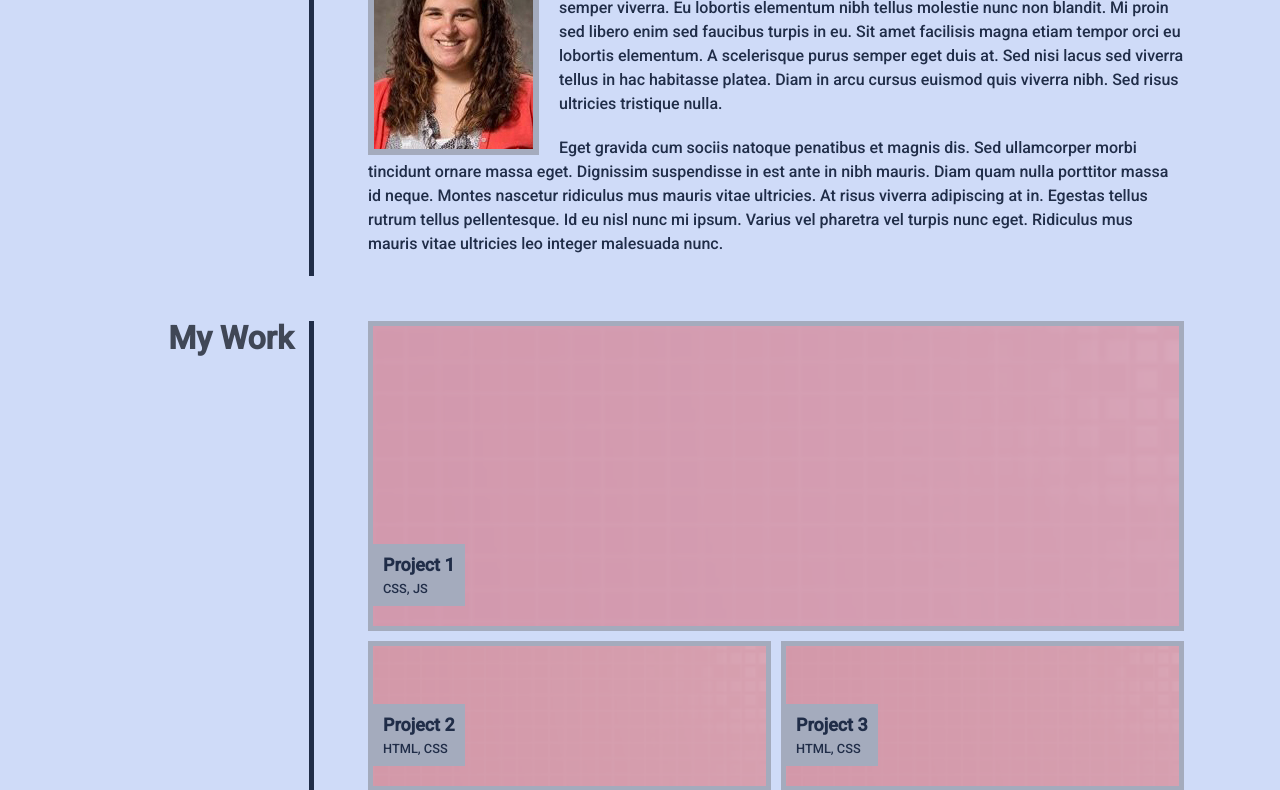
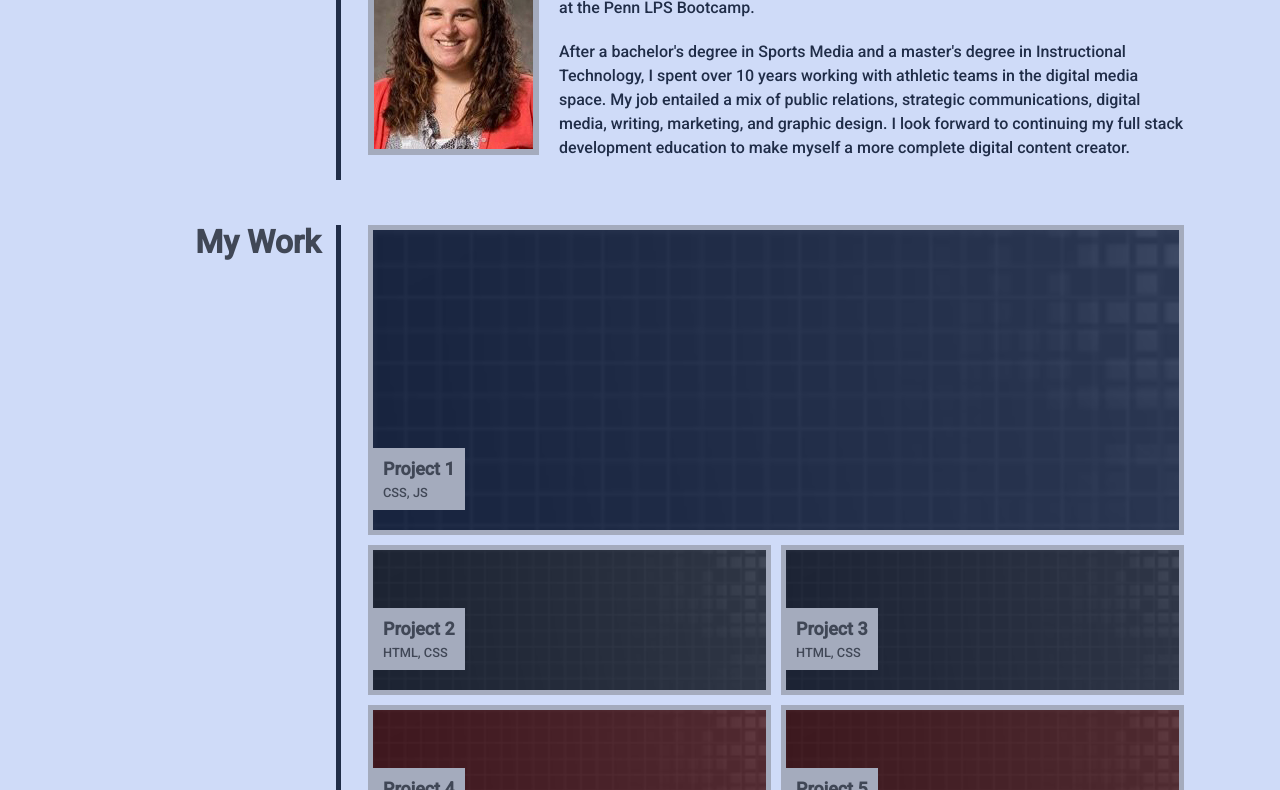
Before and after one commit to LFerrett/portfolio_ljf, a plain HTML site: page index.html in a window 1280 px wide. Shown: the part 485-1275 px from the top of the page. Drawn offline with Linux system fonts and the light colour scheme.

Commit message:
Near final commit of cleaned up css, html, finished readme file, and final assets.

```diff
--- a/assets/style.css
+++ b/assets/style.css
@@ -11,6 +11,11 @@
   --dark: #404756;
   --light: #cfdbf8;
   --dkpink: #ad878e;
+}
+
+/* Makes the page scroll more pleasing */
+html {
+  scroll-behavior: smooth;
 }
 
 /* Defines body styles, including a Google Font */
@@ -53,9 +58,6 @@ header h1 {
   line-height: 1;
 }
 
-header a:hover {
-  color: var(--light);
-}
 
 /* Styles the navigation, including placement and hover properties, giving a gradient background that grows */
 nav {
@@ -169,7 +171,7 @@ main {
   color: var(--dkblue);
 }
 
-/* Styles the projects into a grid with border and image changing on hover. Project grid is set to have the top, featured project as the first child, to take up the full length of the grid */
+/* Styles the projects into a grid with border and opacity changing on hover. Project grid is set to have the top, featured project as the first child, to take up the full length of the grid */
 .project-container {
   display: grid;
   column-gap: 10px;
@@ -180,9 +182,8 @@ main {
 }
 
 .project {
+  grid-column: span 6;
   border: 5px solid var(--gray);
-  grid-column: span 6;
-  background-color: var(--pink);
   color: var(--dkblue);
   min-height: 100px;
   display: flex;
@@ -201,11 +202,13 @@ main {
 }
 
 .project:hover {
-  background-color: var(--dkpink), opacity:0.5;;
+  border-color: var(--dkpink);
+  opacity:75%;
   border-radius: 6px;
 }
 
 .project div {
+  color:var(--dark);
   background-color: var(--gray);
   padding: 8px 10px;
 }
@@ -310,15 +313,15 @@ footer  {
       align-items: center;
   }
 }
-@media screen and (max-width: 768px) {
+@media screen and (max-width: 700px) {
   .grid-item,
   .grid-item:first-child {
       grid-column: 1 / -1;
   }
 
   .grid-container {
-      grid-auto-rows: minmax(200px, 1fr);
-  }
+    grid-auto-rows: minmax(200px, 1fr);
+}
 
   .contact address {
       flex-direction: column;
--- a/index.html
+++ b/index.html
@@ -1,5 +1,6 @@
 <!DOCTYPE html>
 <html lang="en">
+<!-- Head includes links to css and external font -->
 
 <head>
     <meta charset="UTF-8" />
@@ -13,6 +14,7 @@
 </head>
 
 <body>
+    <!-- Navigation menu -->
     <header>
         <h1>Lauren Ferrett</h1>
         <nav>
@@ -23,39 +25,40 @@
                 target="blank">Resume</a>
         </nav>
     </header>
-
+    <!-- Banner image with subheading -->
     <section class="banner">
         <div>
             <h2>Digital Media Specialist</h2>
         </div>
     </section>
-
+    <!-- Main page container -->
     <main class="page-container">
+        <!-- About me section + headshot -->
         <section class="page-section">
+            <a name="about"></a>
             <h2>About Me</h2>
             <div>
                 <img src="../portfolio_ljf/assets/images/ferrett_headshot.jpg">
-                <p>Lorem ipsum dolor sit amet, consectetur adipiscing elit, sed do eiusmod tempor incididunt ut labore
-                    et dolore magna aliqua. Accumsan tortor posuere ac ut consequat semper viverra. Eu lobortis
-                    elementum nibh tellus molestie nunc non blandit. Mi proin sed libero enim sed faucibus turpis in eu.
-                    Sit amet facilisis magna etiam tempor orci eu lobortis elementum. A scelerisque purus semper eget
-                    duis at. Sed nisi lacus sed viverra tellus in hac habitasse platea. Diam in arcu cursus euismod quis
-                    viverra nibh. Sed risus ultricies tristique nulla.</p>
-                <p>Eget gravida cum sociis natoque penatibus et magnis dis. Sed ullamcorper morbi tincidunt ornare massa
-                    eget. Dignissim suspendisse in est ante in nibh mauris. Diam quam nulla porttitor massa id neque.
-                    Montes nascetur ridiculus mus mauris vitae ultricies. At risus viverra adipiscing at in. Egestas
-                    tellus rutrum tellus pellentesque. Id eu nisl nunc mi ipsum. Varius vel pharetra vel turpis nunc
-                    eget. Ridiculus mus mauris vitae ultricies leo integer malesuada nunc. </p>
+                <p>Hi, I'm Lauren Ferrett and welcome to my portfolio! Here, you can explore the projects that I've been
+                    working on as part of my experience with learning full stack development at the Penn LPS Bootcamp.
+                </p>
+                <p>After a bachelor's degree in Sports Media and a master's degree in Instructional Technology, I spent
+                    over 10 years working with athletic teams in the digital media space. My job entailed a mix of
+                    public relations, strategic communications, digital
+                    media, writing, marketing, and graphic design. I look forward to continuing my
+                    full stack development education to make myself a more complete digital content creator.</p>
             </div>
         </section>
 
         <section class="page-section">
+            <!-- Project showcase section grid -->
+            <a name="work"></a>
             <h2>My Work</h2>
             <div class="project-container">
                 <a href="#" class="project" id="project1">
                     <div>
-                    <h3>Project 1</h3>
-                    <span>CSS, JS</span>
+                        <h3>Project 1</h3>
+                        <span>CSS, JS</span>
                     </div>
                 </a>
                 <a href="#" class="project" id="project2">
@@ -84,8 +87,9 @@
                 </a>
             </div>
         </section>
-
+        <!-- Contact information -->
         <section class="page-section contact">
+            <a name="contact"></a>
             <h2>Contact Me</h2>
             <div>
                 <contact-info>
@@ -95,7 +99,7 @@
                 </contact-info>
             </div>
         </section>
-
+        <!-- Footer -->
         <footer>
             <p>Made with ❤️ and CSS by Lauren Ferrett</p>
         </footer>
```
Also changed, not shown: 2 other files.
